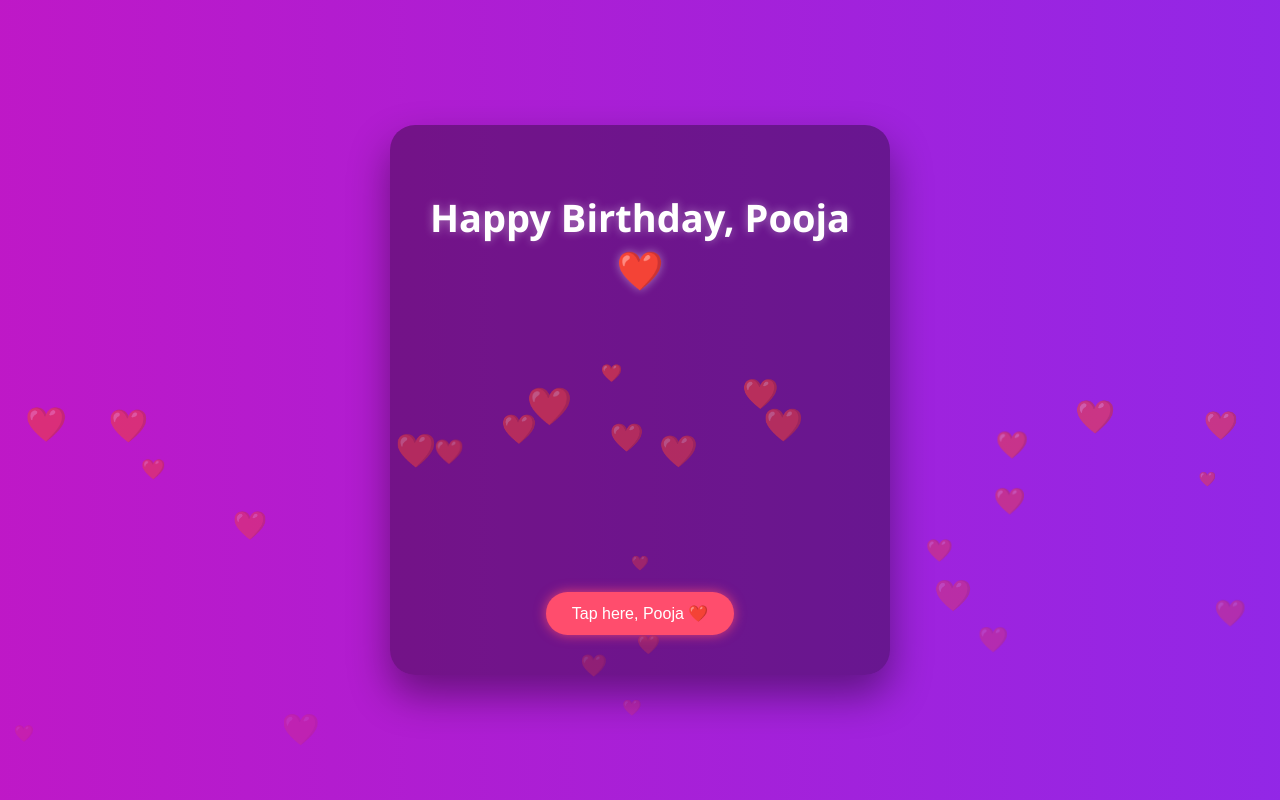
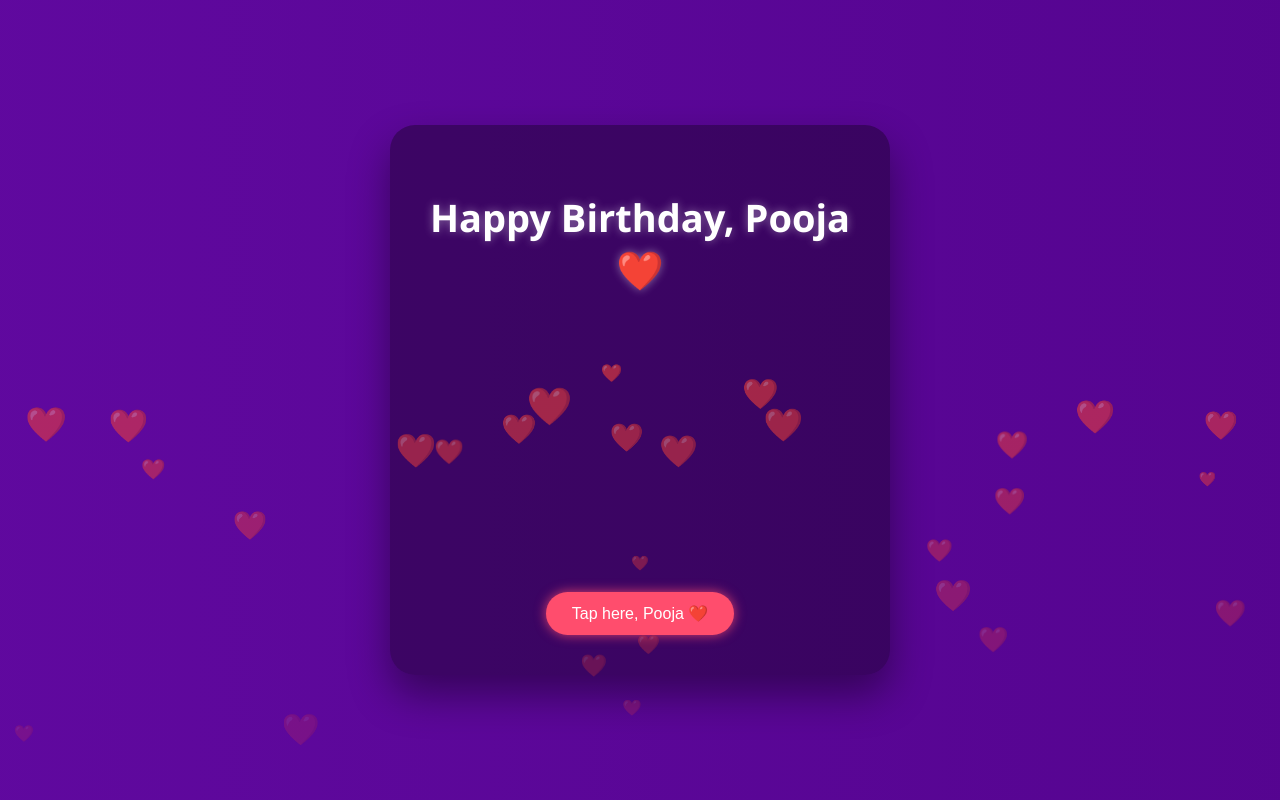
Before and after one commit to Rudra2222007/Happy-Birthday-Pooja-, a plain HTML site: page index.html in a window 1280 px wide. Drawn offline with Linux system fonts and the light colour scheme.

Commit message:
Update index.html

```diff
--- a/index.html
+++ b/index.html
@@ -8,20 +8,20 @@
 body {
     margin: 0;
     height: 100vh;
+    overflow: hidden;
     display: flex;
     justify-content: center;
     align-items: center;
     font-family: 'Segoe UI', sans-serif;
     color: white;
-    overflow: hidden;
 
-    /* Animated purple gradient */
-    background: linear-gradient(270deg, #7b2ff7, #f107a3, #6a0dad, #8a2be2);
-    background-size: 800% 800%;
-    animation: gradientGlow 15s ease infinite;
+    /* Animated dark violet gradient */
+    background: linear-gradient(270deg, #4b0082, #6a0dad, #8a2be2);
+    background-size: 600% 600%;
+    animation: gradientShift 20s ease infinite;
 }
 
-@keyframes gradientGlow {
+@keyframes gradientShift {
     0% { background-position: 0% 50%; }
     50% { background-position: 100% 50%; }
     100% { background-position: 0% 50%; }
```
